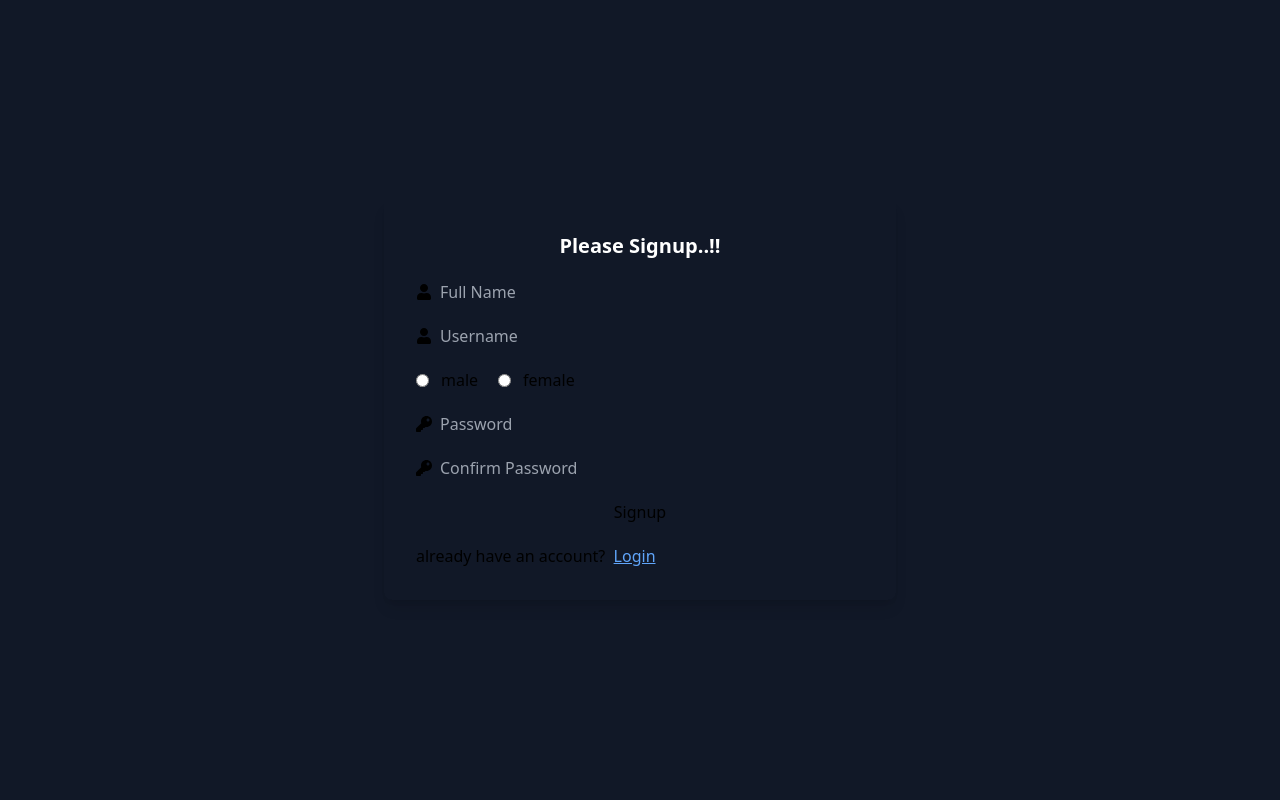
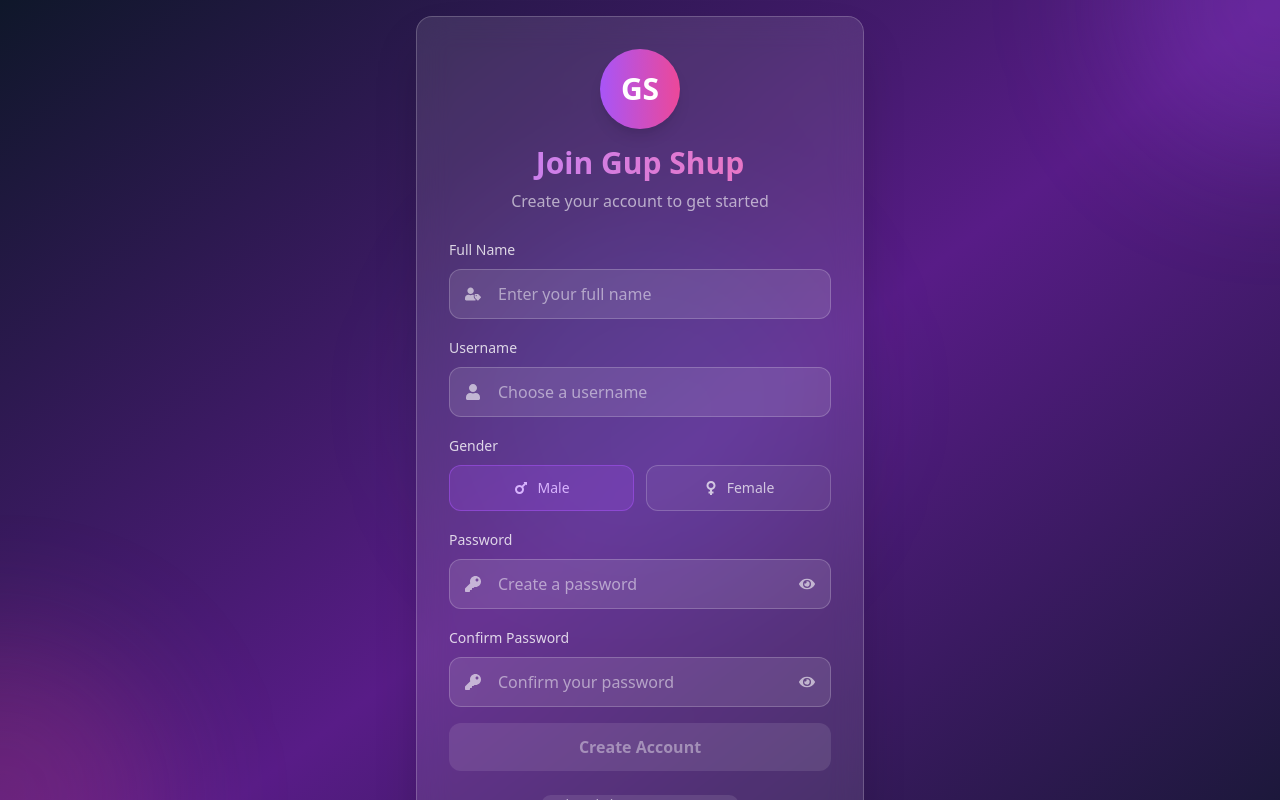
Before and after one commit to RAJVEERSINGH58/Gupshup, a React (Vite) app in the folder client/: page /signup in a window 1280 px wide. Shown: the top 800 px of the page. Built offline with nearby package versions, Linux system fonts and the light colour scheme; no server answers.

Commit message:
Update Signup.jsx

```diff
--- a/client/src/pages/authentication/Signup.jsx
+++ b/client/src/pages/authentication/Signup.jsx
@@ -1,15 +1,15 @@
-import React , {useEffect} from "react";
-import { FaUser, FaKey } from "react-icons/fa";
+import React, { useEffect, useState } from "react";
+import { FaUser, FaKey, FaEye, FaEyeSlash, FaUserTag, FaMars, FaVenus } from "react-icons/fa";
 import { Link, useNavigate } from "react-router-dom";
-import { useState } from "react";
 import { useDispatch, useSelector } from "react-redux";
 import { registerUserThunk } from "../../store/slice/user/userThunk";
-import { toast } from 'react-hot-toast'
+import { toast } from 'react-hot-toast';
 
 const Signup = () => {
   const navigate = useNavigate();
   const dispatch = useDispatch();
   const { isAuthenticated } = useSelector(state => state.userReducer);
+
   const [signupData, setSignupData] = useState({
     fullName: "",
     userName: "",
@@ -18,9 +18,13 @@ const Signup = () => {
     gender: "male",
   });
 
+  const [showPassword, setShowPassword] = useState(false);
+  const [showConfirmPassword, setShowConfirmPassword] = useState(false);
+  const [isLoading, setIsLoading] = useState(false);
+
   useEffect(() => {
-    if(isAuthenticated) navigate('/');
-  } , [isAuthenticated])
+    if (isAuthenticated) navigate('/');
+  }, [isAuthenticated, navigate]);
 
   const handleInputChange = (e) => {
     setSignupData((prev) => ({
@@ -29,103 +33,291 @@ const Signup = () => {
     }));
   };
 
-  const handleSignup = async () => {
-    if(signupData.password !== signupData.confirmPassword){
-      return toast.error("Password and confirm password do not match");
+  const validateForm = () => {
+    if (!signupData.fullName.trim()) {
+      toast.error("Full name is required");
+      return false;
     }
+    if (!signupData.userName.trim()) {
+      toast.error("Username is required");
+      return false;
+    }
+    if (!signupData.password.trim()) {
+      toast.error("Password is required");
+      return false;
+    }
+    if (signupData.password.length < 6) {
+      toast.error("Password must be at least 6 characters");
+      return false;
+    }
+    if (signupData.password !== signupData.confirmPassword) {
+      toast.error("Password and confirm password do not match");
+      return false;
+    }
+    return true;
+  };
+
+  const handleSignup = async (e) => {
+    e.preventDefault();
+    if (!validateForm()) return;
+
+    setIsLoading(true);
+    try {
       const response = await dispatch(registerUserThunk(signupData));
-    if(response?.payload?.success){
+      if (response?.payload?.success) {
+        toast.success("Account created successfully!");
         navigate('/');
+      } else {
+        toast.error(response?.payload?.message || "Signup failed");
+      }
+    } catch (error) {
+      toast.error("Signup failed. Please try again.");
+    } finally {
+      setIsLoading(false);
+    }
+  };
+
+  const handleKeyPress = (e) => {
+    if (e.key === 'Enter') {
+      handleSignup(e);
     }
   };
 
   return (
-    <div className="flex justify-center items-center p-6 min-h-screen bg-gray-900">
-      <div className="w-full max-w-md sm:max-w-lg flex flex-col gap-5 bg-base-200 p-8 rounded-lg shadow-lg">
-        <h2 className="text-xl font-semibold text-center text-white">
-          Please Signup..!!
-        </h2>
+    <div className="min-h-screen bg-gradient-to-br from-slate-900 via-purple-900 to-slate-900 flex items-center justify-center p-4">
+      {/* Background Elements */}
+      <div className="absolute inset-0 overflow-hidden pointer-events-none">
+        <div className="absolute -top-40 -right-40 w-80 h-80 rounded-full bg-purple-500/20 blur-3xl"></div>
+        <div className="absolute -bottom-40 -left-40 w-80 h-80 rounded-full bg-pink-500/20 blur-3xl"></div>
+        <div className="absolute top-1/2 left-1/2 transform -translate-x-1/2 -translate-y-1/2 w-96 h-96 rounded-full bg-blue-500/10 blur-3xl"></div>
+      </div>
 
-        <label className="input input-bordered flex items-center gap-2 w-full">
-          <FaUser />
+      <div className="relative w-full max-w-md">
+        {/* Signup Card */}
+        <div className="bg-white/10 backdrop-blur-lg border border-white/20 rounded-2xl shadow-2xl p-6 md:p-8 space-y-6">
+          {/* Header */}
+          <div className="text-center space-y-2">
+            <div className="w-20 h-20 mx-auto mb-4 bg-gradient-to-r from-purple-500 to-pink-500 rounded-full flex items-center justify-center shadow-lg">
+              <span className="text-3xl font-bold text-white">GS</span>
+            </div>
+            <h1 className="text-2xl md:text-3xl font-bold bg-gradient-to-r from-purple-400 to-pink-400 bg-clip-text text-transparent">
+              Join Gup Shup
+            </h1>
+            <p className="text-white/60 text-sm md:text-base">Create your account to get started</p>
+          </div>
+
+          {/* Signup Form */}
+          <form onSubmit={handleSignup} className="space-y-4">
+            {/* Full Name Input */}
+            <div className="space-y-2">
+              <label className="text-white/80 text-sm font-medium">Full Name</label>
+              <div className="relative">
+                <div className="absolute inset-y-0 left-0 pl-4 flex items-center pointer-events-none">
+                  <FaUserTag className="text-white/60" size={16} />
+                </div>
                 <input
                   type="text"
-            className="grow bg-transparent outline-none"
                   name="fullName"
-            placeholder="Full Name"
+                  value={signupData.fullName}
                   onChange={handleInputChange}
+                  onKeyPress={handleKeyPress}
+                  placeholder="Enter your full name"
+                  className="w-full bg-white/10 border border-white/20 rounded-xl pl-12 pr-4 py-3 text-white placeholder-white/50 focus:outline-none focus:ring-2 focus:ring-purple-500 focus:border-transparent transition-all"
+                  disabled={isLoading}
                 />
-        </label>
+              </div>
+            </div>
 
-        <label className="input input-bordered flex items-center gap-2 w-full">
-          <FaUser />
+            {/* Username Input */}
+            <div className="space-y-2">
+              <label className="text-white/80 text-sm font-medium">Username</label>
+              <div className="relative">
+                <div className="absolute inset-y-0 left-0 pl-4 flex items-center pointer-events-none">
+                  <FaUser className="text-white/60" size={16} />
+                </div>
                 <input
                   type="text"
-            className="grow bg-transparent outline-none"
                   name="userName"
-            placeholder="Username"
+                  value={signupData.userName}
                   onChange={handleInputChange}
+                  onKeyPress={handleKeyPress}
+                  placeholder="Choose a username"
+                  className="w-full bg-white/10 border border-white/20 rounded-xl pl-12 pr-4 py-3 text-white placeholder-white/50 focus:outline-none focus:ring-2 focus:ring-purple-500 focus:border-transparent transition-all"
+                  disabled={isLoading}
                 />
-        </label>
+              </div>
+            </div>
 
-        <div className="input input-bordered flex items-center gap-5 w-full">
-          <label htmlFor="male" className="flex items-center gap-3">
+            {/* Gender Selection */}
+            <div className="space-y-2">
+              <label className="text-white/80 text-sm font-medium">Gender</label>
+              <div className="grid grid-cols-2 gap-3">
+                <label className={
+                  "flex items-center justify-center gap-2 p-3 rounded-xl border cursor-pointer transition-all " +
+                  (signupData.gender === 'male'
+                    ? 'bg-purple-500/20 border-purple-500/50 text-purple-300'
+                    : 'bg-white/5 border-white/20 text-white/70 hover:bg-white/10')
+                }>
                   <input
                     type="radio"
                     name="gender"
                     value="male"
-              className="radio radio-primary"
+                    checked={signupData.gender === 'male'}
                     onChange={handleInputChange}
-            />male
+                    className="hidden"
+                    disabled={isLoading}
+                  />
+                  <FaMars size={16} />
+                  <span className="text-sm font-medium">Male</span>
                 </label>
-
-          <label htmlFor="female" className="flex items-center gap-3">
+                <label className={
+                  "flex items-center justify-center gap-2 p-3 rounded-xl border cursor-pointer transition-all " +
+                  (signupData.gender === 'female'
+                    ? 'bg-pink-500/20 border-pink-500/50 text-pink-300'
+                    : 'bg-white/5 border-white/20 text-white/70 hover:bg-white/10')
+                }>
                   <input
                     type="radio"
                     name="gender"
                     value="female"
-              className="radio radio-primary"
+                    checked={signupData.gender === 'female'}
                     onChange={handleInputChange}
+                    className="hidden"
+                    disabled={isLoading}
                   />
-            female
+                  <FaVenus size={16} />
+                  <span className="text-sm font-medium">Female</span>
                 </label>
               </div>
+            </div>
 
-        <label className="input input-bordered flex items-center gap-2 w-full">
-          <FaKey />
+            {/* Password Input */}
+            <div className="space-y-2">
+              <label className="text-white/80 text-sm font-medium">Password</label>
+              <div className="relative">
+                <div className="absolute inset-y-0 left-0 pl-4 flex items-center pointer-events-none">
+                  <FaKey className="text-white/60" size={16} />
+                </div>
                 <input
-            type="password"
-            className="grow bg-transparent outline-none"
+                  type={showPassword ? "text" : "password"}
                   name="password"
-            placeholder="Password"
+                  value={signupData.password}
                   onChange={handleInputChange}
+                  onKeyPress={handleKeyPress}
+                  placeholder="Create a password"
+                  className="w-full bg-white/10 border border-white/20 rounded-xl pl-12 pr-12 py-3 text-white placeholder-white/50 focus:outline-none focus:ring-2 focus:ring-purple-500 focus:border-transparent transition-all"
+                  disabled={isLoading}
                 />
-        </label>
+                <button
+                  type="button"
+                  onClick={() => setShowPassword(!showPassword)}
+                  className="absolute inset-y-0 right-0 pr-4 flex items-center text-white/60 hover:text-white transition-colors"
+                  disabled={isLoading}
+                  tabIndex={-1}
+                >
+                  {showPassword ? <FaEyeSlash size={16} /> : <FaEye size={16} />}
+                </button>
+              </div>
+              {signupData.password && signupData.password.length < 6 && (
+                <p className="text-red-400 text-xs mt-1">Password must be at least 6 characters</p>
+              )}
+            </div>
 
-        <label className="input input-bordered flex items-center gap-2 w-full">
-          <FaKey />
+            {/* Confirm Password Input */}
+            <div className="space-y-2">
+              <label className="text-white/80 text-sm font-medium">Confirm Password</label>
+              <div className="relative">
+                <div className="absolute inset-y-0 left-0 pl-4 flex items-center pointer-events-none">
+                  <FaKey className="text-white/60" size={16} />
+                </div>
                 <input
-            type="password"
-            className="grow bg-transparent outline-none"
+                  type={showConfirmPassword ? "text" : "password"}
                   name="confirmPassword"
-            placeholder="Confirm Password"
+                  value={signupData.confirmPassword}
                   onChange={handleInputChange}
+                  onKeyPress={handleKeyPress}
+                  placeholder="Confirm your password"
+                  className="w-full bg-white/10 border border-white/20 rounded-xl pl-12 pr-12 py-3 text-white placeholder-white/50 focus:outline-none focus:ring-2 focus:ring-purple-500 focus:border-transparent transition-all"
+                  disabled={isLoading}
                 />
-        </label>
+                <button
+                  type="button"
+                  onClick={() => setShowConfirmPassword(!showConfirmPassword)}
+                  className="absolute inset-y-0 right-0 pr-4 flex items-center text-white/60 hover:text-white transition-colors"
+                  disabled={isLoading}
+                  tabIndex={-1}
+                >
+                  {showConfirmPassword ? <FaEyeSlash size={16} /> : <FaEye size={16} />}
+                </button>
+              </div>
+              {signupData.confirmPassword && signupData.password !== signupData.confirmPassword && (
+                <p className="text-red-400 text-xs mt-1">Passwords don't match</p>
+              )}
+            </div>
 
+            {/* Signup Button */}
             <button
-          className="btn btn-primary w-full sm:w-48 mx-auto"
-          onClick={handleSignup}
+              type="submit"
+              disabled={
+                isLoading ||
+                !signupData.fullName.trim() ||
+                !signupData.userName.trim() ||
+                !signupData.password.trim() ||
+                signupData.password !== signupData.confirmPassword
+              }
+              className={
+                "w-full py-3 rounded-xl font-semibold transition-all duration-200 mt-6 " +
+                (isLoading ||
+                !signupData.fullName.trim() ||
+                !signupData.userName.trim() ||
+                !signupData.password.trim() ||
+                signupData.password !== signupData.confirmPassword
+                  ? "bg-white/10 text-white/40 cursor-not-allowed"
+                  : "bg-gradient-to-r from-purple-600 to-pink-600 hover:from-purple-700 hover:to-pink-700 text-white shadow-lg hover:shadow-purple-500/25 active:scale-98"
+                )
+              }
             >
-          Signup
+              {isLoading ? (
+                <div className="flex items-center justify-center gap-2">
+                  <div className="w-5 h-5 border-2 border-white/30 border-t-white rounded-full animate-spin"></div>
+                  <span>Creating account...</span>
+                </div>
+              ) : (
+                "Create Account"
+              )}
             </button>
+          </form>
 
-        <p>
-          already have an account? &nbsp;
-          <Link to="/login" className="text-blue-400 underline">
-            Login
+          {/* Divider */}
+          <div className="relative my-6">
+            <div className="absolute inset-0 flex items-center">
+              <div className="w-full border-t border-white/20"></div>
+            </div>
+            <div className="relative flex justify-center text-sm">
+              <span className="px-4 bg-white/10 text-white/60 rounded-full">Already have an account?</span>
+            </div>
+          </div>
+
+          {/* Login Link */}
+          <div className="text-center">
+            <p className="text-white/60 text-sm">
+              Already have an account?{" "}
+              <Link
+                to="/login"
+                className="text-purple-400 hover:text-purple-300 font-semibold transition-colors underline decoration-purple-400/50 hover:decoration-purple-300/50"
+              >
+                Sign in here
               </Link>
             </p>
+          </div>
+        </div>
+
+        {/* Footer */}
+        <div className="text-center mt-8">
+          <p className="text-white/40 text-xs md:text-sm">
+            By creating an account, you agree to our Terms of Service and Privacy Policy
+          </p>
+        </div>
       </div>
     </div>
   );
```
Lines whose indentation alone changed are shown as unchanged.
